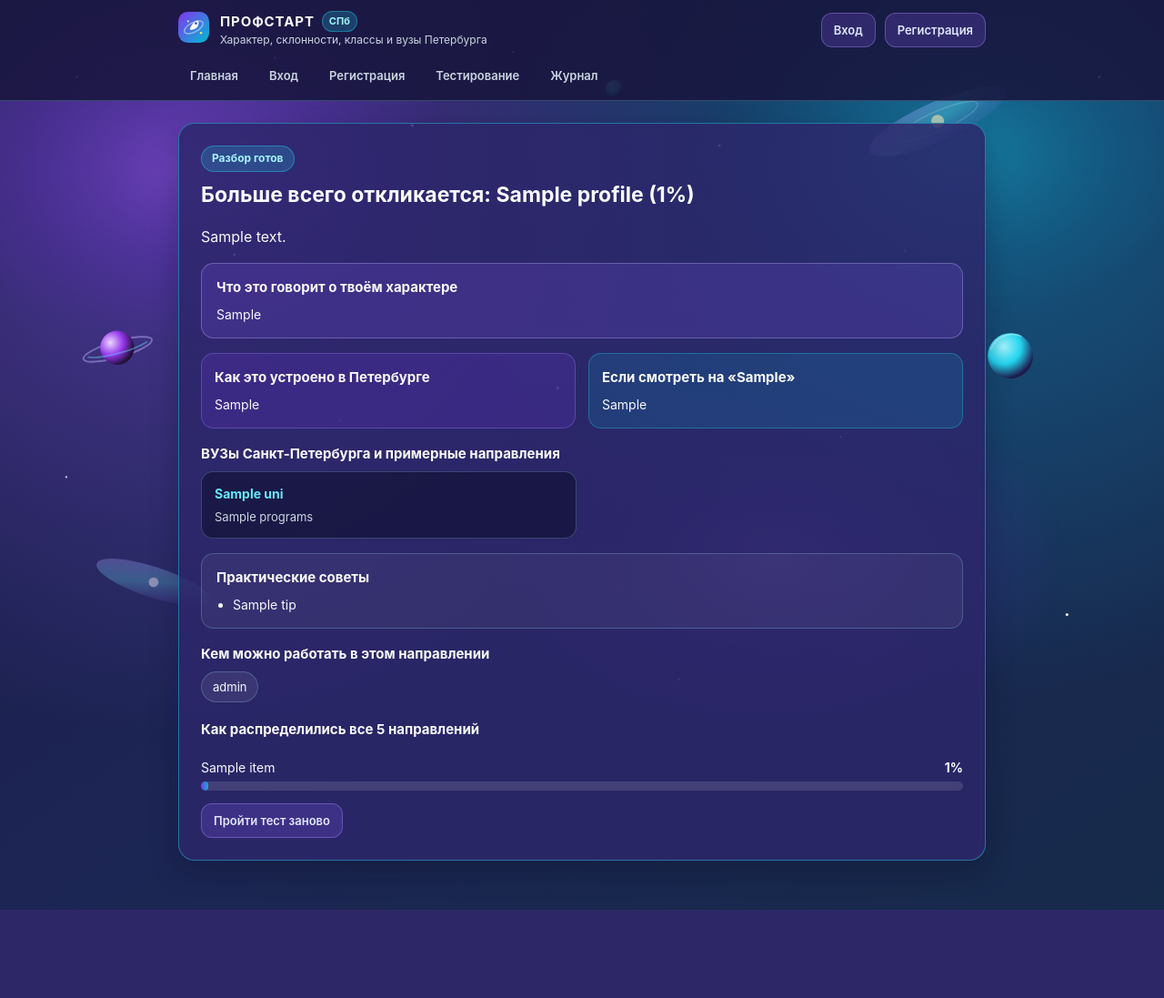
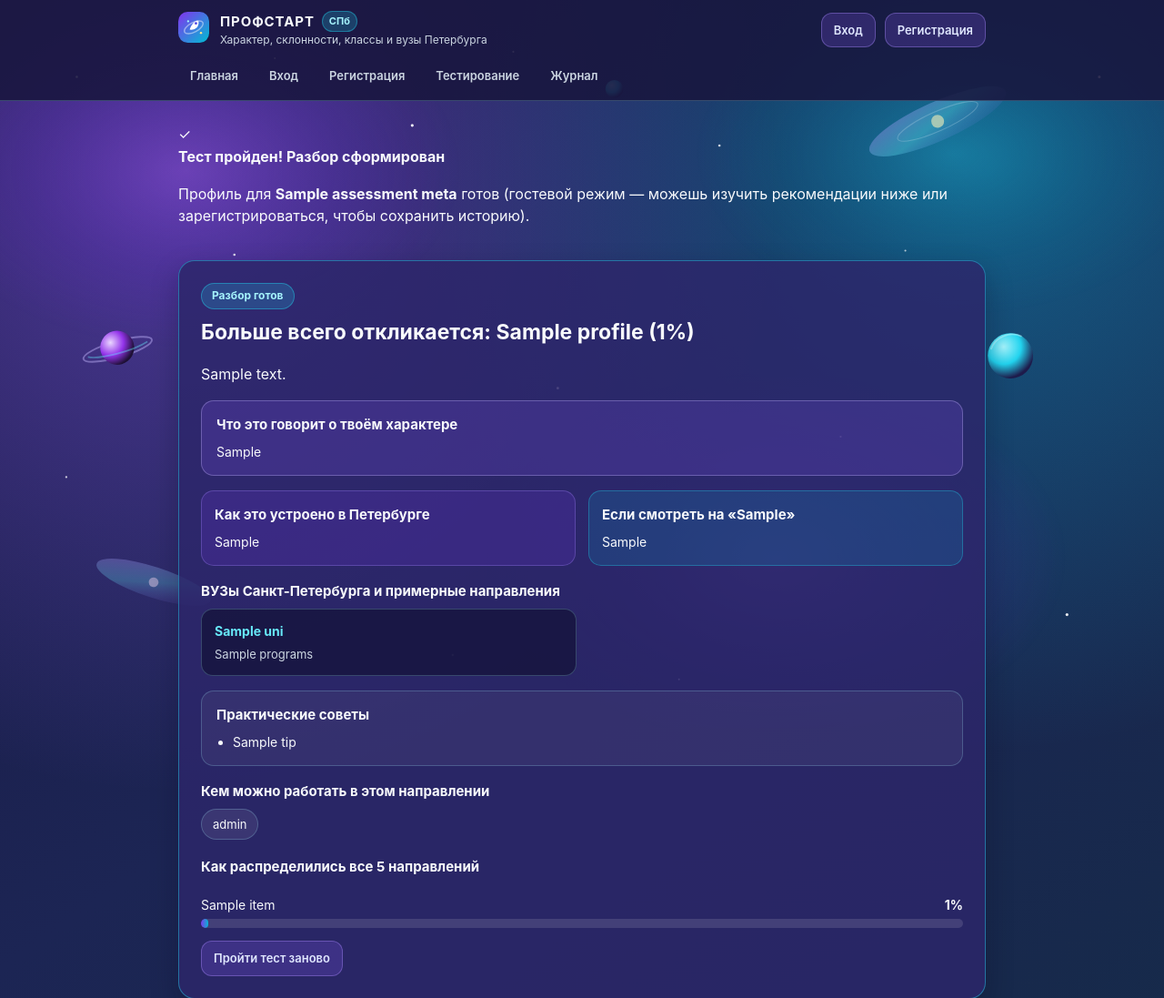
Before and after one commit to YourDangerDave/profstart-spb, a Flask app: template profstart/templates/result.html in a window 1280 px wide. Shown: the top 1097 px of the page at 91% size. Before the commit the page ends 1000 px from the top, so only its background shows below. Run offline with Flask 3, Linux system fonts and the light colour scheme; the template is opened without the code that fills it: most values are stand-ins (such as "Sample title", 1, 10 or a date in 2020).

Commit message:
Update result.html

```diff
--- a/profstart/templates/result.html
+++ b/profstart/templates/result.html
@@ -2,6 +2,22 @@
 {% block title %}Результат диагностики — Профстарт СПб{% endblock %}
 
 {% block content %}
+
+<section class="completion-banner" role="status">
+  <div class="completion-icon" aria-hidden="true">✓</div>
+  <div>
+    <strong>Тест пройден! Разбор сформирован</strong>
+    <p>
+      Профиль для <b>{{ assessment_meta.student_name }}</b> готов
+      {% if user and assessment_meta.user_id %}
+        и сохранён в твоём личном кабинете{% if user.classroom_code %} (виден классному руководителю){% endif %}.
+      {% else %}
+        (гостевой режим — можешь изучить рекомендации ниже или зарегистрироваться, чтобы сохранить историю).
+      {% endif %}
+    </p>
+  </div>
+</section>
+
 <section class="card result-card">
   <div class="result-header">
     <span class="tag">Разбор готов</span>
```
